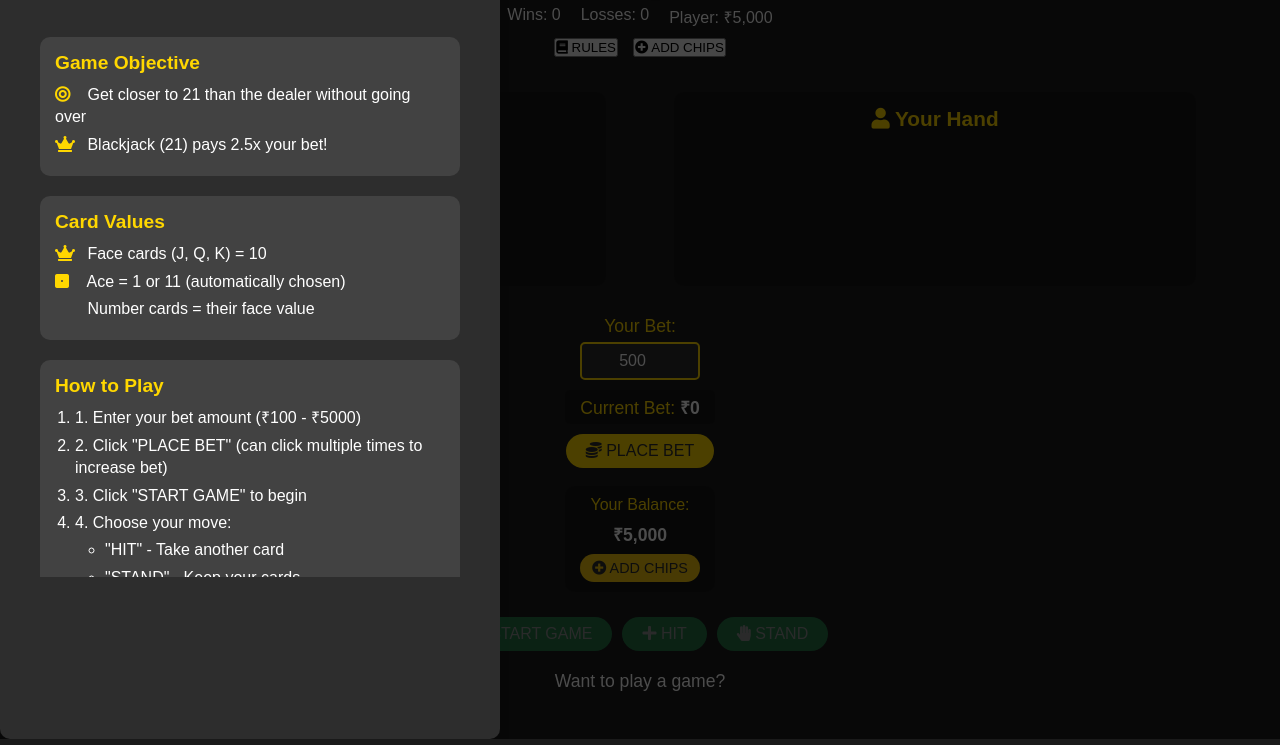
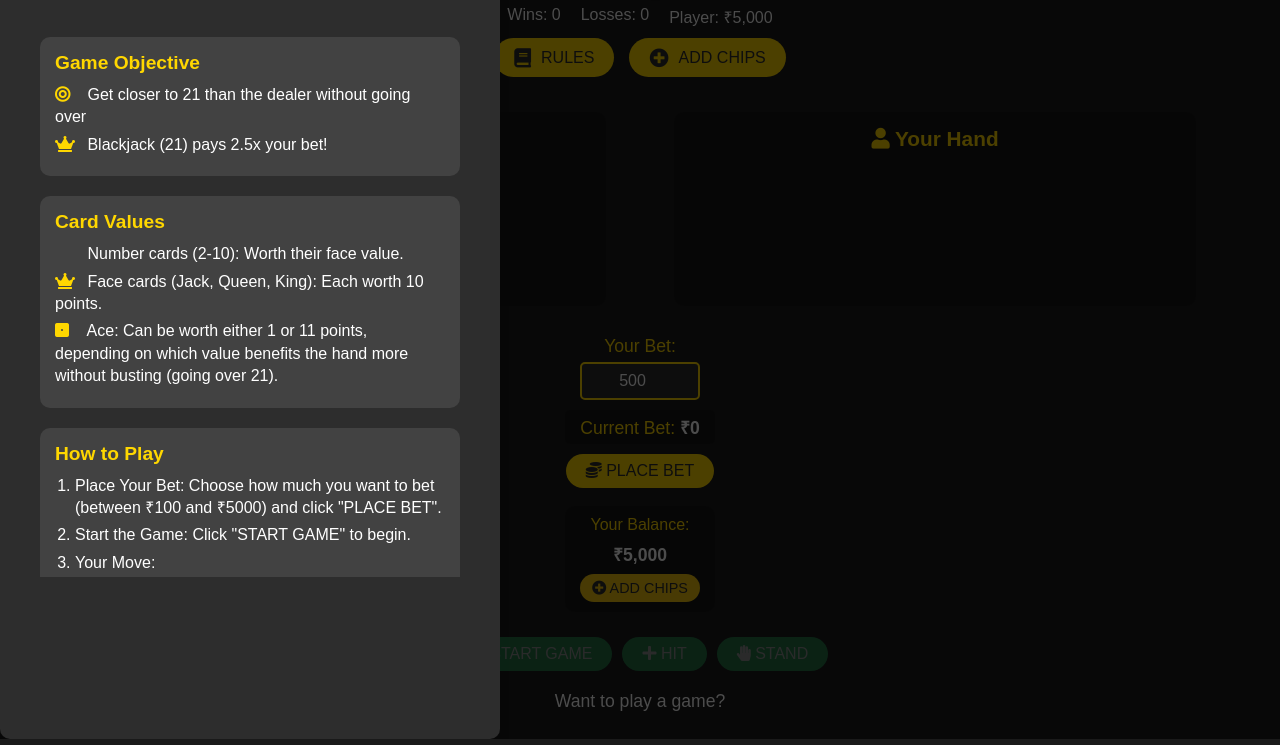
Before and after one commit to itsfraz/BlackJack-Game, a plain HTML site: page index.html in a window 1280 px wide. Both pictures are taken after a click on the button "RULES". Shown: the part 61-806 px from the top of the page. Drawn offline with Linux system fonts and the light colour scheme.

Commit message:
project update  commit

```diff
--- a/app.css
+++ b/app.css
@@ -53,6 +53,30 @@ body {
     justify-content: center;
     gap: 15px;
     margin-bottom: 10px;
+}
+
+.utility-buttons .utility-btn {
+    padding: 10px 20px;
+    font-size: 1em;
+    background: #ffd700;
+    color: #2d2d2d;
+    border: none;
+    border-radius: 20px;
+    cursor: pointer;
+    transition: all 0.3s ease;
+    display: flex;
+    align-items: center;
+    gap: 10px;
+}
+
+.utility-buttons .utility-btn:hover {
+    background: #ffcd00;
+    transform: translateY(-2px);
+    box-shadow: 0 4px 8px rgba(0, 0, 0, 0.2);
+}
+
+.utility-buttons .utility-btn i {
+    font-size: 1.2em;
 }
 
 .hands-container {
--- a/index.html
+++ b/index.html
@@ -76,29 +76,28 @@
 
                     <div class="rules-section">
                         <h4>Card Values</h4>
-                        <p><i class="fas fa-crown"></i> Face cards (J, Q, K) = 10</p>
-                        <p><i class="fas fa-dice-one"></i> Ace = 1 or 11 (automatically chosen)</p>
-                        <p><i class="fas fa-numbers"></i> Number cards = their face value</p>
+                        <p><i class="fas fa-numbers"></i> Number cards (2-10): Worth their face value.</p>
+                        <p><i class="fas fa-crown"></i> Face cards (Jack, Queen, King): Each worth 10 points.</p>
+                        <p><i class="fas fa-dice-one"></i> Ace: Can be worth either 1 or 11 points, depending on which value benefits the hand more without busting (going over 21).</p>
                     </div>
 
                     <div class="rules-section">
                         <h4>How to Play</h4>
                         <ol>
-                            <li>1. Enter your bet amount (₹100 - ₹5000)</li>
-                            <li>2. Click "PLACE BET" (can click multiple times to increase bet)</li>
-                            <li>3. Click "START GAME" to begin</li>
-                            <li>4. Choose your move:
+                            <li>Place Your Bet: Choose how much you want to bet (between ₹100 and ₹5000) and click "PLACE BET".</li>
+                            <li>Start the Game: Click "START GAME" to begin.</li>
+                            <li>Your Move:
                                 <ul>
-                                    <li>"HIT" - Take another card</li>
-                                    <li>"STAND" - Keep your cards</li>
+                                    <li>"HIT": Ask for another card if you want to add to your total.</li>
+                                    <li>"STAND": Keep your current cards if you're happy with your total.</li>
                                 </ul>
                             </li>
-                            <li>5. Win conditions:
+                            <li>Win Conditions:
                                 <ul>
-                                    <li>Get Blackjack (21) = Win 2.5x bet</li>
-                                    <li>Beat dealer's hand = Win 2x bet</li>
-                                    <li>Dealer busts = Win 2x bet</li>
-                                    <li>Tie = Get your bet back</li>
+                                    <li>Blackjack (21): If your cards add up to 21, you win 2.5 times your bet.</li>
+                                    <li>Beat the Dealer: If your total is higher than the dealer's (without going over 21), you win 2 times your bet.</li>
+                                    <li>Dealer Busts: If the dealer's total goes over 21, you win 2 times your bet.</li>
+                                    <li>Tie: If your total is the same as the dealer's, you get your bet back.</li>
                                 </ul>
                             </li>
                         </ol>
```
